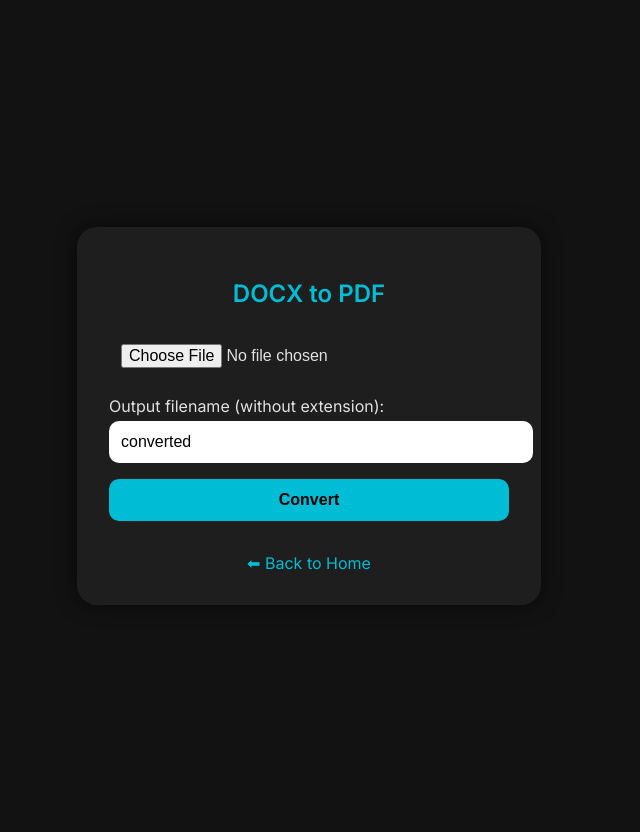
After one commit to shejanahmmed/pdf-tools-app, a Flask app: page /doc2pdf in a window 1280 px wide. The commit adds this page. Shown: the whole page, without its empty margins (331-971 px from the left). Run offline with Flask 3, Linux system fonts and the light colour scheme.

Commit message:
Initial commit

```diff
--- a/app.py
+++ b/app.py
@@ -1,5 +1,6 @@
 from flask import Flask, render_template, request, send_file
 from PyPDF2 import PdfMerger
+from docx2pdf import convert
 from pdf2image import convert_from_path
 from PIL import Image
 import os
@@ -39,6 +40,19 @@ def merge():
         return send_file(output_path, download_name=f'{filename_input}.pdf', as_attachment=True)
     return render_template('merge.html')
 
+@app.route('/doc2pdf', methods=['GET', 'POST'])
+def doc_to_pdf():
+    if request.method == 'POST':
+        file = request.files['docx']
+        filename_input = request.form.get('filename', 'converted').strip() or 'converted'
+        input_path = os.path.join(UPLOAD_FOLDER, str(uuid.uuid4()) + ".docx")
+        output_path = os.path.join(UPLOAD_FOLDER, f"{filename_input}.pdf")
+        file.save(input_path)
+        convert(input_path, output_path)
+        os.remove(input_path)
+        return send_file(output_path, download_name=f'{filename_input}.pdf', as_attachment=True)
+    return render_template('doc2pdf.html')
+
 @app.route('/img2pdf', methods=['GET', 'POST'])
 def img_to_pdf():
     if request.method == 'POST':
@@ -58,7 +72,7 @@ def pdf_to_img():
         path = os.path.join(UPLOAD_FOLDER, str(uuid.uuid4()) + ".pdf")
         pdf_file.save(path)
 
-        poppler_path = None  # Adjust if poppler is not in PATH
+        poppler_path = None
 
         images = convert_from_path(path, poppler_path=poppler_path)
         os.remove(path)
--- /dev/null
+++ b/templates/doc2pdf.html
@@ -0,0 +1,86 @@
+<!DOCTYPE html>
+<html lang="en">
+<head>
+  <meta charset="UTF-8" />
+  <meta name="viewport" content="width=device-width, initial-scale=1" />
+  <title>DOCX to PDF</title>
+  <link href="https://fonts.googleapis.com/css2?family=Inter:wght@400;600&display=swap" rel="stylesheet" />
+  <style>
+    :root {
+      --bg-dark: #121212;
+      --bg-light: #1e1e1e;
+      --accent: #00bcd4;
+      --text: #e0e0e0;
+      --hover: #263238;
+    }
+    body {
+      font-family: 'Inter', sans-serif;
+      background-color: var(--bg-dark);
+      color: var(--text);
+      display: flex;
+      justify-content: center;
+      align-items: center;
+      min-height: 100vh;
+      margin: 0;
+      padding: 1rem;
+    }
+    .container {
+      background-color: var(--bg-light);
+      border-radius: 20px;
+      padding: 2rem;
+      max-width: 400px;
+      width: 100%;
+      box-shadow: 0 0 20px rgba(0,0,0,0.6);
+      text-align: center;
+    }
+    h2 {
+      color: var(--accent);
+      margin-bottom: 1.5rem;
+    }
+    input[type="file"], input[type="text"], button {
+      width: 100%;
+      padding: 0.75rem;
+      margin-bottom: 1rem;
+      border-radius: 10px;
+      border: none;
+      font-size: 1rem;
+    }
+    button {
+      background-color: var(--accent);
+      color: black;
+      font-weight: bold;
+      cursor: pointer;
+      transition: background 0.3s ease;
+    }
+    button:hover {
+      background-color: #00acc1;
+    }
+    label {
+      display: block;
+      margin-bottom: 0.3rem;
+      text-align: left;
+    }
+    a.back {
+      display: inline-block;
+      margin-top: 1rem;
+      color: var(--accent);
+      text-decoration: none;
+    }
+    a.back:hover {
+      text-decoration: underline;
+    }
+  </style>
+</head>
+<body>
+  <div class="container">
+    <h2>DOCX to PDF</h2>
+    <form method="POST" enctype="multipart/form-data">
+      <input type="file" name="docx" accept=".docx" required />
+      <label for="filename">Output filename (without extension):</label>
+      <input type="text" id="filename" name="filename" value="converted" required />
+      <button type="submit">Convert</button>
+    </form>
+    <a href="/" class="back">⬅ Back to Home</a>
+  </div>
+</body>
+</html>
--- a/templates/index.html
+++ b/templates/index.html
@@ -115,6 +115,7 @@
     <h1>PDF Tools Web App</h1>
     <ul>
       <li><a href="/merge">Merge PDFs</a></li>
+      <li><a href="/doc2pdf">DOCX to PDF</a></li>
       <li><a href="/img2pdf">Image to PDF</a></li>
       <li><a href="/pdf2img">PDF to Image</a></li>
     </ul>
```
Also changed, not shown: .render.yaml (deleted), uploads/.render.yaml (deleted).
